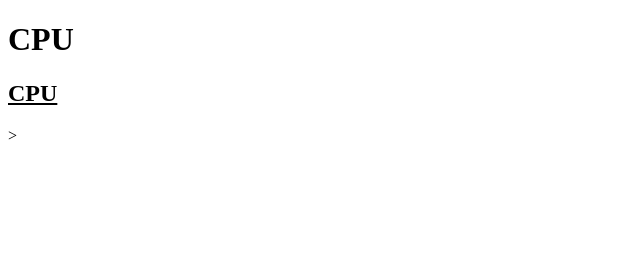
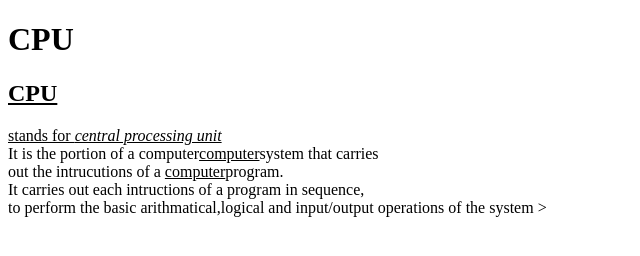
Before and after one commit to iamneo-production/cdfafbeadaeccdfffebaeceaec, a website: page public/index.html in a window 1280 px wide. Shown: the whole page, without its empty margins (0-640 px from the left). Drawn offline with Linux system fonts and the light colour scheme.

Commit message:
Backup Commit

```diff
--- a/public/index.html
+++ b/public/index.html
@@ -9,7 +9,11 @@
 </head>
 <body>
     <h1>CPU</h1>
-    <u><h2><b>CPU</b></h2></u>
+    <u><h2><b>CPU</b></h2>stands for <i>central processing unit</i></u>
+    <br>It is the portion of a computer<u>computer</u>system that carries
+    <br>out the intrucutions of a <u>computer</u>program.
+    <br>It carries out each intructions of a program in sequence,
+    <br>to perform the basic arithmatical,logical and input/output operations of the system
 </body>
 >
 </body>
```
